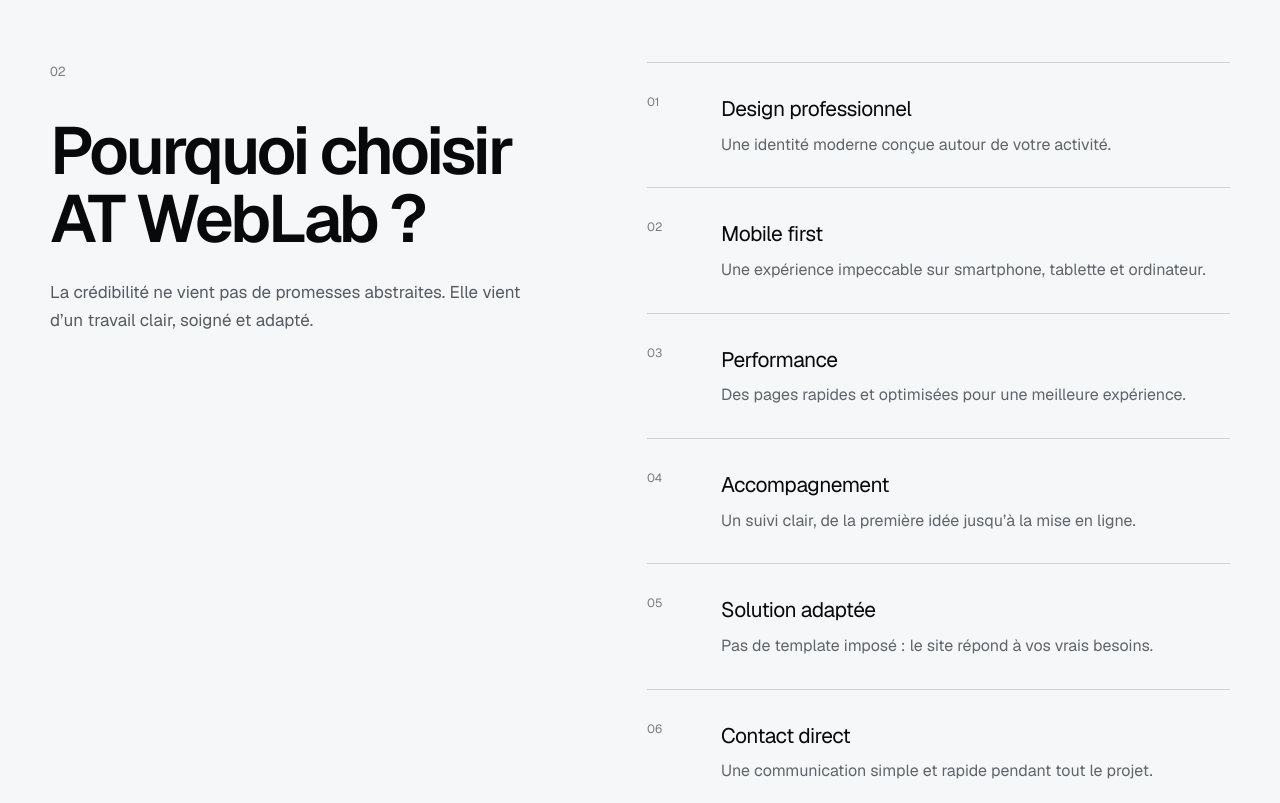
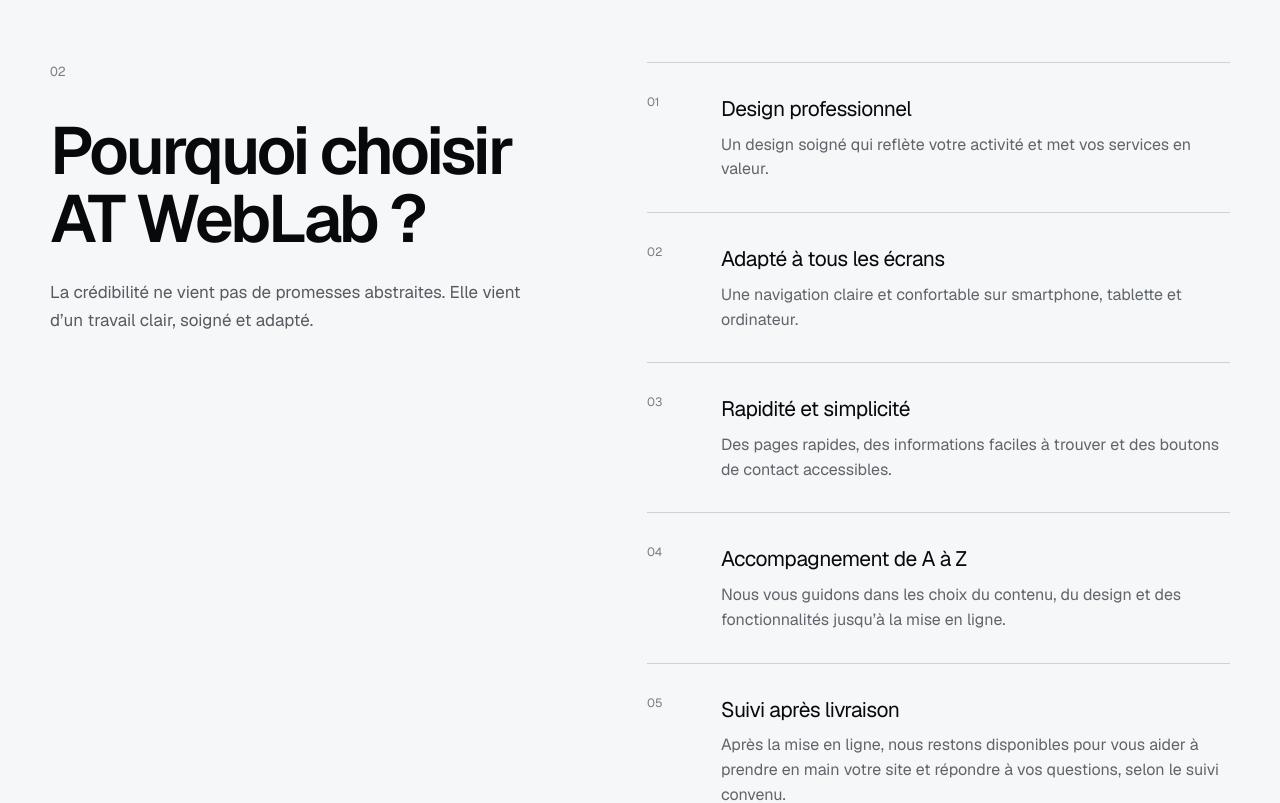
Before and after one commit to Abderr-trz/ATWebLab, a Next.js app: page / in a window 1280 px wide. Shown: the part 2280-3083 px from the top of the page. Built offline with nearby package versions, Linux system fonts and the light colour scheme.

Commit message:
Update AT WebLab benefits copy

```diff
--- a/components/sections/WhyUs.tsx
+++ b/components/sections/WhyUs.tsx
@@ -2,12 +2,12 @@ import { Reveal } from "@/components/ui/Reveal";
 import { SectionHeading } from "@/components/ui/SectionHeading";
 
 const benefits = [
-  ["Design professionnel", "Une identité moderne conçue autour de votre activité."],
-  ["Mobile first", "Une expérience impeccable sur smartphone, tablette et ordinateur."],
-  ["Performance", "Des pages rapides et optimisées pour une meilleure expérience."],
-  ["Accompagnement", "Un suivi clair, de la première idée jusqu’à la mise en ligne."],
-  ["Solution adaptée", "Pas de template imposé : le site répond à vos vrais besoins."],
-  ["Contact direct", "Une communication simple et rapide pendant tout le projet."]
+  ["Design professionnel", "Un design soigné qui reflète votre activité et met vos services en valeur."],
+  ["Adapté à tous les écrans", "Une navigation claire et confortable sur smartphone, tablette et ordinateur."],
+  ["Rapidité et simplicité", "Des pages rapides, des informations faciles à trouver et des boutons de contact accessibles."],
+  ["Accompagnement de A à Z", "Nous vous guidons dans les choix du contenu, du design et des fonctionnalités jusqu’à la mise en ligne."],
+  ["Suivi après livraison", "Après la mise en ligne, nous restons disponibles pour vous aider à prendre en main votre site et répondre à vos questions, selon le suivi convenu."],
+  ["Échange direct et cadre clair", "Un interlocuteur unique, un devis détaillé et des étapes définies pour avancer sereinement."]
 ];
 
 export function WhyUs() {
```
